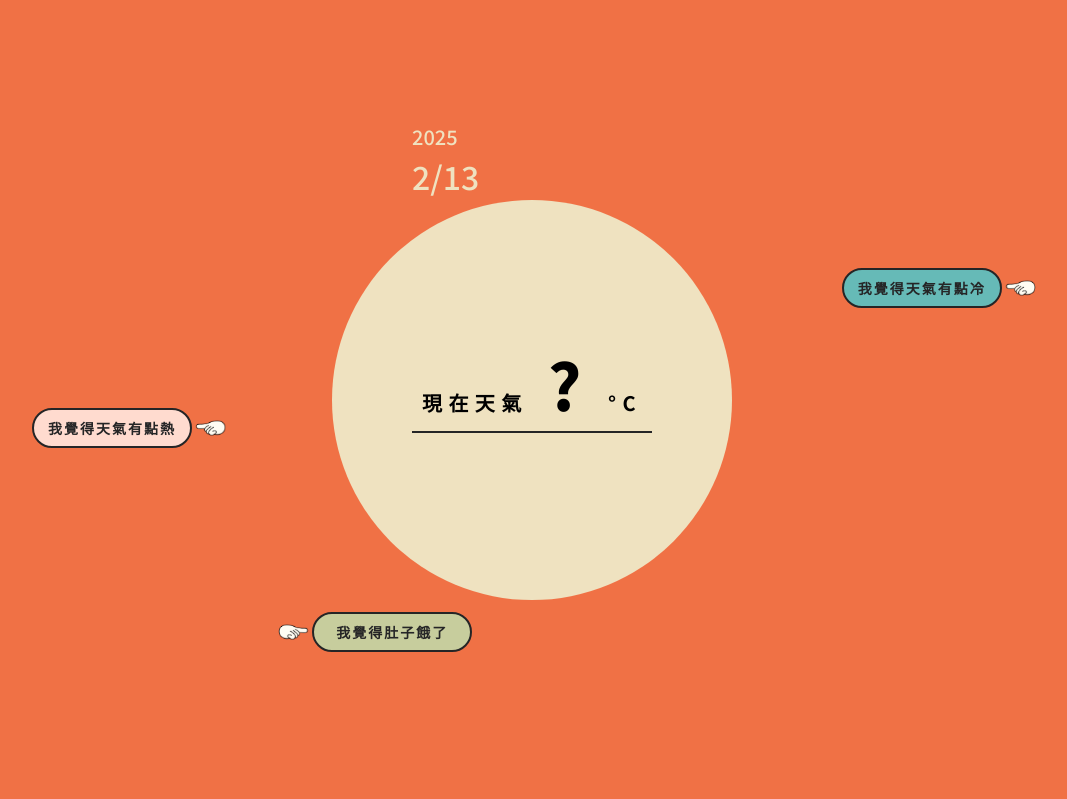
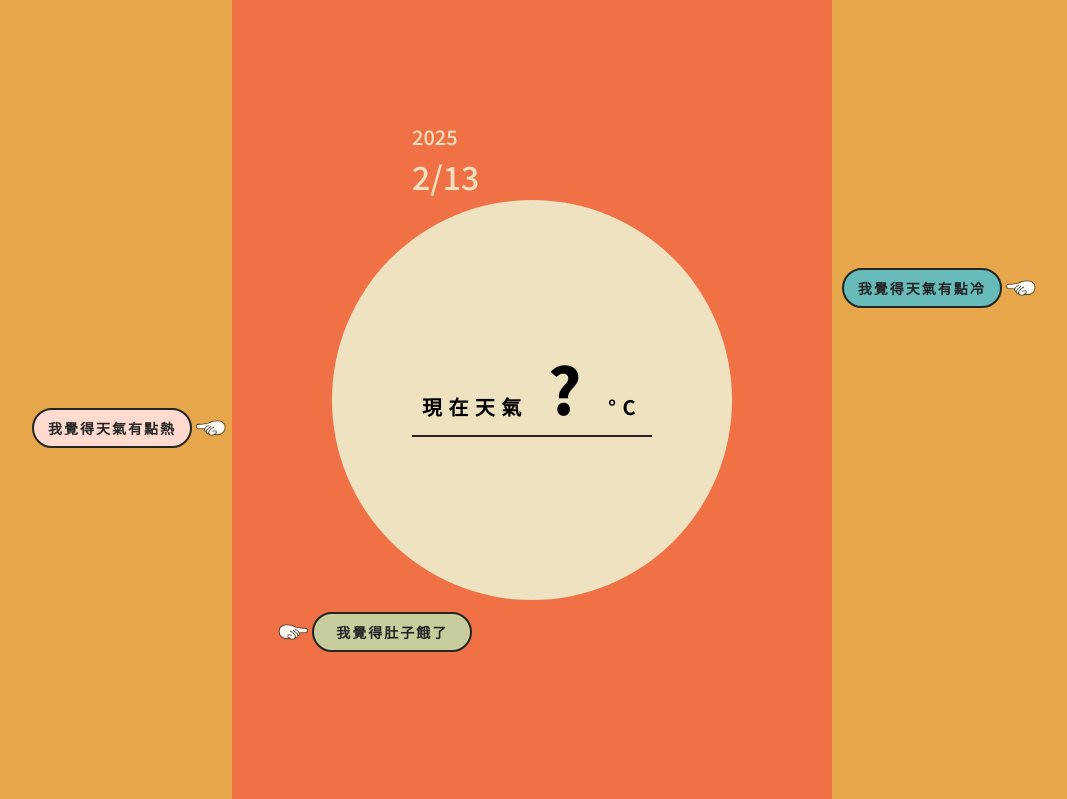
Before and after one commit to xpluso-chen/Hina-web, a Vue app: page / in a window 1280 px wide. Shown: the top 799 px of the page, without its empty margins (108-1175 px from the left). Built offline with nearby package versions, Linux system fonts and the light colour scheme; no server answers; a web font is replaced by a local one.

Commit message:
修正冷笑話頁和雞湯頁的dialog區會隨內容變換寬度的問題

```diff
--- a/src/App.vue
+++ b/src/App.vue
@@ -293,10 +293,6 @@ function eatAgain() {
 
 #eat-page {
   background-color: map.get($color, perple);
-  @include respond-to(xs) {
-    grid-template-columns: repeat(1, auto);
-  }
-
   .main-area-hander {
     height: 24vh;
     span {
--- a/src/assets/styles/_variables.scss
+++ b/src/assets/styles/_variables.scss
@@ -22,7 +22,7 @@ $interval: (
     // 間距
     s:8px,
     m:20px,
-    l:32px,
+    l:40px,
     xl:64px
 );
 
--- a/src/assets/styles/main.scss
+++ b/src/assets/styles/main.scss
@@ -21,13 +21,13 @@ section {
 
 /* 左側裝飾區 */
 .left-area {
-  // background-color: map.get($color, deepYellow);
+  background-color: map.get($color, deepYellow);
   grid-row: span 3 / span 3;
 }
 
 /* 右側裝飾區 */
 .right-area {
-  // background-color: map.get($color, deepYellow);
+  background-color: map.get($color, deepYellow);
   grid-row: span 3 / span 3;
   grid-column-start: 3;
   grid-row-start: 1;
@@ -36,7 +36,7 @@ section {
 .main-area-hander {
   // 統一貼地
   width: 600px;
-  padding:0 map.get($interval, m);
+  padding: 0 map.get($interval, m);
   @extend %column-down;
   grid-column-start: 2;
   grid-row-start: 1;
@@ -68,18 +68,32 @@ section {
   }
 
   section {
-    grid-template-columns: repeat(3, auto);
+    grid-template-columns: repeat(1, auto);
+    // grid-template-columns: repeat(3, auto);
     grid-template-rows: repeat(3, auto);
   }
+
   .main-area-hander {
-    width: 100%;
-    // width: calc(400px - map.get($interval, l));
-    padding: 0 map.get($interval, l);
-  // 標題左右對齊.dialog.againBtn
+    width: 90vw;
+    padding: 0 map.get($interval, xl);
+    // 標題左右對齊.dialog.againBtn
   }
+
   .main-area-content {
-    width: 100%;
-    // width:calc(400px - map.get($interval, l));
-    padding:map.get($interval, m);
-  }
+    width: 90vw;
+    padding: map.get($interval, m) map.get($interval, l);
 }
+}
+
+// @include respond-to(xs) {
+//   .main-area-hander {
+
+//     width: calc(400px - map.get($interval, l));
+//     padding: 0 map.get($interval, l);
+//   // 標題左右對齊.dialog.againBtn
+//   }
+//   .main-area-content {
+//     width:calc(400px - map.get($interval, l));
+//     padding:map.get($interval, m);
+//   }
+// }
```
Also changed, not shown: 1 other file (tests, documents, lock files or other folders).
